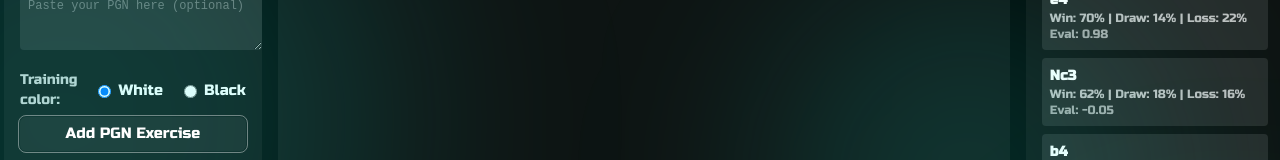
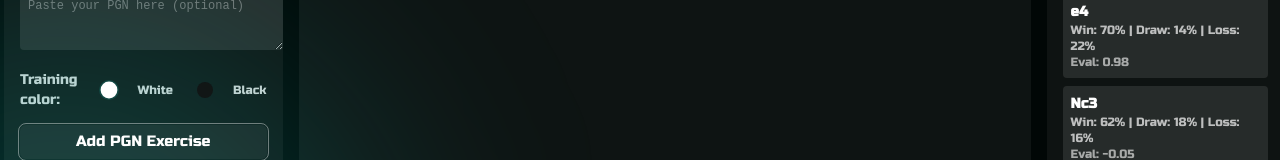
Before and after one commit to Krzysztof-Jaminski/Flashess, a Next.js app: page /creation-page in a window 1280 px wide. Shown: the part 287-447 px from the top of the page. Built offline with nearby package versions, Linux system fonts and the light colour scheme; a web font is replaced by a local one.

Commit message:
Black/White dots fix

```diff
--- a/app/creation-page/creation-page.tsx
+++ b/app/creation-page/creation-page.tsx
@@ -34,6 +34,18 @@ function getRandomPopularMoves() {
     lossRate: Math.floor(Math.random() * 30),
     evaluation: (Math.random() * 2 - 1),
   }));
+}
+
+function ColorDot({ color, selected }: { color: 'white' | 'black', selected?: boolean }) {
+  return (
+    <span
+      className={`inline-block w-4 h-4 rounded-full border transition-all duration-150
+        ${color === 'white' ? 'bg-white border-[#7eeeff] shadow-[0_0_6px_rgba(36,245,228,0.13)]' : 'bg-[#111] border-[#7eeeff]'}
+        ${selected ? 'ring-2 ring-cyan-400 scale-105' : 'opacity-80'}
+      `}
+      style={{ boxShadow: color === 'white' ? '0 0 0 1.5px rgba(36,245,228,0.13)' : undefined }}
+    />
+  );
 }
 
 const CreationPage: NextPage = () => {
@@ -504,7 +516,7 @@ const CreationPage: NextPage = () => {
         <div className="absolute top-[60%] right-[-15%] w-[30rem] h-[30rem] rounded-full bg-[rgba(36,245,228,0.08)] blur-[100px]" />
         <div className="absolute top-[30%] left-[60%] w-[25rem] h-[25rem] rounded-full bg-[rgba(36,245,228,0.15)] blur-[100px]" />
       </div>
-      <main className="w-full flex flex-col !pt-[0rem] !pb-[2rem] !pl-[0rem] !pr-[0rem] box-border gap-[0.5rem] max-w-full mq1225:!pb-[2rem] mq1225:box-border mq450:gap-[0.3rem] mq450:!pb-[1rem] mq450:box-border mq1525:h-auto">
+      <main className="w-full h-[182rem] flex flex-col !pt-[0rem] !pb-[26.625rem] !pl-[0rem] !pr-[0rem] box-border gap-[0.5rem] max-w-full mq1225:!pb-[7.313rem] mq1225:box-border mq450:gap-[0.3rem] mq450:!pb-[4.75rem] mq450:box-border mq1525:h-auto">
         <main className="w-full flex flex-col gap-[0.7rem] max-w-full text-left text-[0.938rem] text-White font-['Russo_One'] mq850:gap-[0.5rem] mq450:gap-[0.2rem]">
           <div className="w-full">
             <TopBar />
@@ -535,15 +547,17 @@ const CreationPage: NextPage = () => {
                   />
                 </div>
 
-                <div className="flex items-center gap-4 mb-3">
+                <div className="flex items-center gap-6 mb-5">
                   <label className="text-white/80 text-sm">Training color:</label>
-                  <label className="flex items-center gap-1">
-                    <input type="radio" checked={customColor==='white'} onChange={()=>setCustomColor('white')} />
-                    <span>White</span>
+                  <label className="flex items-center gap-4 cursor-pointer select-none">
+                    <input type="radio" checked={customColor==='white'} onChange={()=>setCustomColor('white')} className="hidden" />
+                    <ColorDot color="white" selected={customColor==='white'} />
+                    <span className="text-white/80 text-xs ml-1">White</span>
                   </label>
-                  <label className="flex items-center gap-1">
-                    <input type="radio" checked={customColor==='black'} onChange={()=>setCustomColor('black')} />
-                    <span>Black</span>
+                  <label className="flex items-center gap-4 cursor-pointer select-none">
+                    <input type="radio" checked={customColor==='black'} onChange={()=>setCustomColor('black')} className="hidden" />
+                    <ColorDot color="black" selected={customColor==='black'} />
+                    <span className="text-white/80 text-xs ml-1">Black</span>
                   </label>
                 </div>
 
--- a/app/training-page/training-page.tsx
+++ b/app/training-page/training-page.tsx
@@ -388,7 +388,7 @@ const TrainingPage: NextPage = () => {
         <div className="absolute top-[22%] right-[-15%] w-[35rem] h-[35rem] rounded-full bg-[rgba(36,245,228,0.15)] blur-[100px]" />
       </div>
 
-      <main className="w-full flex flex-col !pt-[0rem] !pb-[2rem] !pl-[0rem] !pr-[0rem] box-border gap-[0.5rem] max-w-full mq1225:!pb-[2rem] mq1225:box-border mq450:gap-[0.3rem] mq450:!pb-[1rem] mq450:box-border mq1525:h-auto">
+      <main className="w-full h-[182rem] flex flex-col !pt-[0rem] !pb-[26.625rem] !pl-[0rem] !pr-[0rem] box-border gap-[0.5rem] max-w-full mq1225:!pb-[7.313rem] mq1225:box-border mq450:gap-[0.3rem] mq450:!pb-[4.75rem] mq450:box-border mq1525:h-auto">
         <main className="w-full flex flex-col gap-[0.7rem] max-w-full text-left text-[0.938rem] text-White font-['Russo_One'] mq850:gap-[0.5rem] mq450:gap-[0.2rem]">
           <div className="w-full">
             <TopBar />
```
Lines whose indentation alone changed are shown as unchanged.
